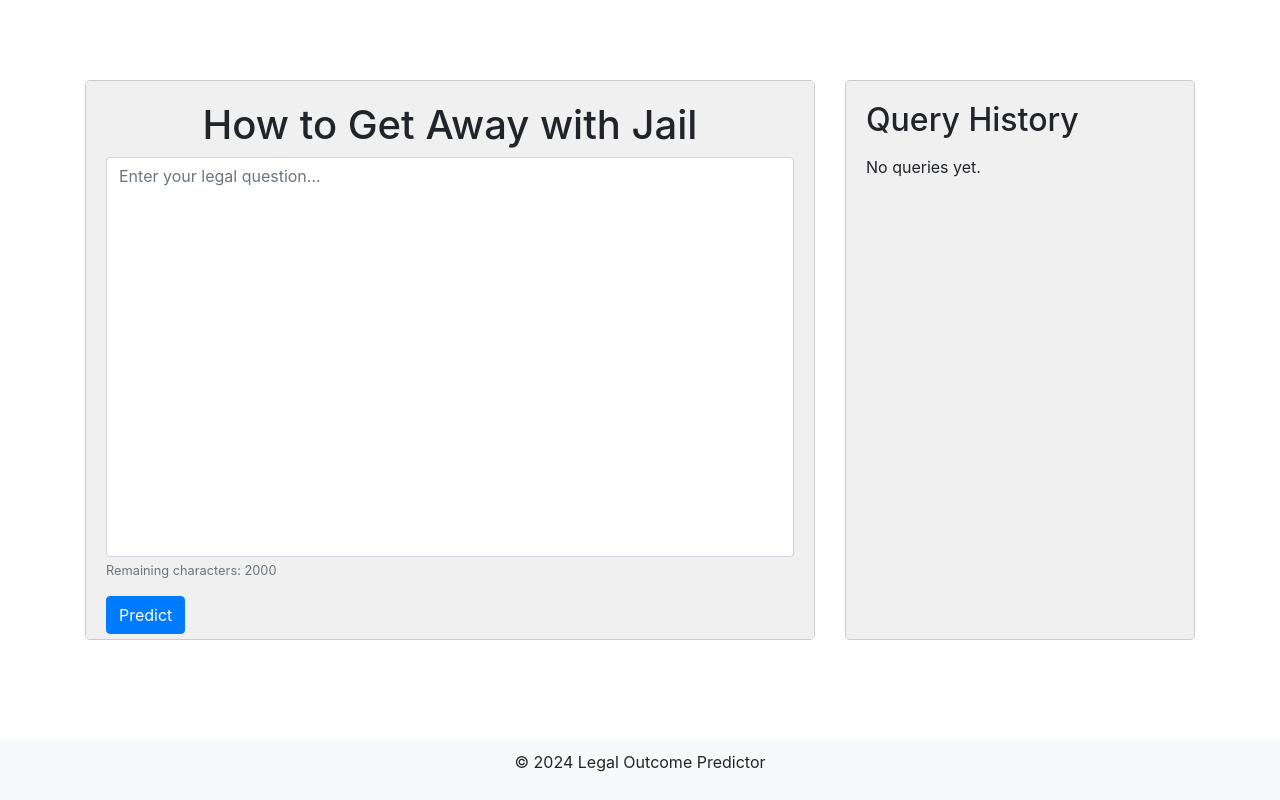
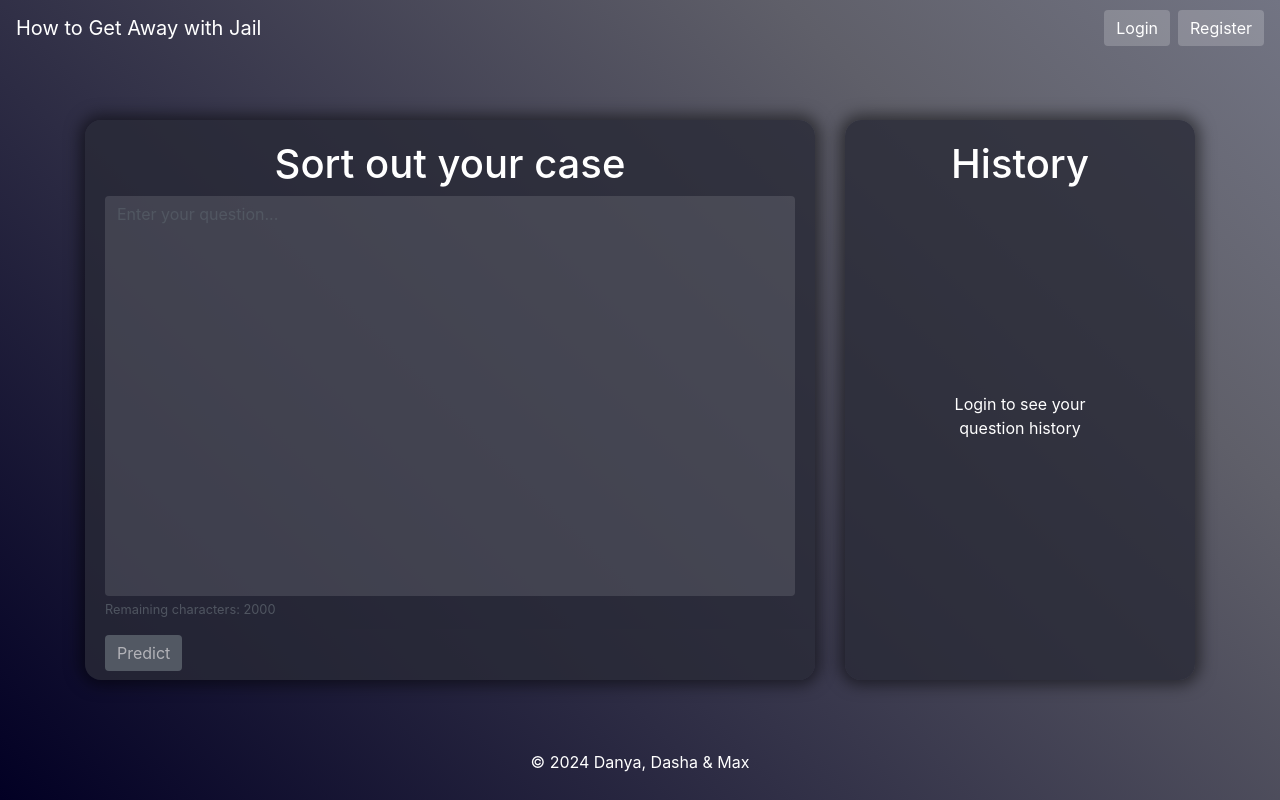
Before and after one commit to MaksNick/HowToGetAwayWithJail, a Django app: page / in a window 1280 px wide. Run offline with Django 4.2, Linux system fonts and the light colour scheme; some libraries are stand-ins or nearby versions.

Commit message:
Upd design + auth logic

```diff
--- a/predictor/forms.py
+++ b/predictor/forms.py
@@ -3,6 +3,8 @@ from django import forms
 
 class QueryForm(forms.Form):
     query_text = forms.CharField(
-        widget=forms.Textarea(attrs={"rows": 5, "cols": 40, "maxlength": 2000}),
+        widget=forms.Textarea(
+            attrs={"rows": 5, "cols": 40, "maxlength": 2000, "class": "query-textarea"}
+        ),
         label="",
     )
--- a/predictor/models.py
+++ b/predictor/models.py
@@ -3,7 +3,6 @@ from django.db import models
 
 class QueryHistory(models.Model):
     query_text = models.TextField(max_length=255)
-    timestamp = models.DateTimeField(auto_now_add=True)
     user = models.ForeignKey("auth.User", on_delete=models.CASCADE)
     predicted_outcome = models.CharField(max_length=255, default="Something gone wrong")
     timestamp = models.DateTimeField(auto_now_add=True)
--- a/predictor/templates/main.html
+++ b/predictor/templates/main.html
@@ -6,77 +6,156 @@
     <title>Legal Outcome Predictor</title>
     <link rel="stylesheet" href="https://stackpath.bootstrapcdn.com/bootstrap/4.5.2/css/bootstrap.min.css">
     <style>
+        body {
+            background: rgb(2,0,36);
+            background: linear-gradient(45deg, rgba(2,0,36,1) 0%, rgba(95,95,105,1) 76%, rgba(114,116,131,1) 100%);
+            min-height: 100vh;
+            display: flex;
+            flex-direction: column;
+            color: #ffffff;
+        }
         .container {
             padding-top: 20px;
+            flex: 1;
+        }
+        .navbar {
+            background-color: transparent !important;
+            position: fixed;
+            width: 100%;
+            z-index: 1000;
+            box-shadow: none;
+        }
+        .login-message {
+            position: absolute;
+            top: 60%;
+            left: 50%;
+            transform: translate(-50%, -50%);
+        }
+        .footer {
+            background-color: transperent;
+            color: #ffffff;
+            padding: 10px 0;
+            text-align: center;
+            width: 100%;
+            position: fixed;
+            bottom: 0;
+            left: 0;
         }
         .question-container, .history-container {
             height: 100%;
-            background-color: #f0f0f0;
-            border: 1px solid #ccc;
-            border-radius: 5px;
+            background-color: rgba(40, 42, 54, 0.8);
+            border-radius: 1rem;
             padding: 20px;
-            margin-top: 60px;
+            margin-top: 100px;
             max-height: 70vh;
             overflow-y: auto;
+            box-shadow: 0px 0px 15px 5px rgba(0,0,0,0.5);
         }
         .query-container {
-            background-color: #fff;
-            border: 1px solid #ccc;
+            background-color: rgba(255, 255, 255, 0.2);
             border-radius: 5px;
             padding: 10px;
             margin-bottom: 10px;
             cursor: pointer;
+            transition: background-color 0.3s;
         }
         .query-container:hover {
-            background-color: #f0f0f0;
+            background-color: rgba(255, 255, 255, 0.5);
         }
-        .footer {
-            position: fixed;
-            bottom: 0;
-            width: 100%;
-            background-color: #f8f9fa;
-            padding: 10px 0;
-            text-align: center;
+        .query-container a {
+            color: #ffffff;
+        }
+        .query-container p {
+            margin-bottom: 0;
         }
         textarea.form-control {
             height: 400px;
             resize: none;
         }
+        .btn {
+            color: #ffffff;
+        }
+        .btn-primary, .btn-secondary {
+            background-color: rgba(255, 255, 255, 0.2);
+            border: none
+        }
+        .btn-primary:hover, .btn-secondary:hover {
+            background-color: rgba(255, 255, 255, 0.2);
+            border: none
+        }
+        .disabled {
+            pointer-events: none;
+            opacity: 0.6;
+            border: none
+        }
+        .custom-textarea {
+            background-color: rgba(255, 255, 255, 0.2) !important;
+            border: none !important;
+            color: #ffffff !important;
+        }
+
     </style>
 </head>
 <body>
+    <nav class="navbar navbar-expand-lg navbar-dark bg-dark">
+        <a class="navbar-brand" href="#">How to Get Away with Jail</a>
+        <button class="navbar-toggler" type="button" data-toggle="collapse" data-target="#navbarSupportedContent" aria-controls="navbarSupportedContent" aria-expanded="false" aria-label="Toggle navigation">
+            <span class="navbar-toggler-icon"></span>
+        </button>
+
+        <div class="collapse navbar-collapse" id="navbarSupportedContent">
+            <ul class="navbar-nav mr-auto">
+            </ul>
+            {% if user.is_authenticated %}
+                <span class="navbar-text">
+                    Welcome, {{ user.username }}!
+                </span>
+                <form action="{% url 'logout' %}" method="post" class="form-inline my-2 my-lg-0">
+                    {% csrf_token %}
+                    <button class="btn btn-secondary my-2 my-sm-0 ml-2" type="submit">Logout</button>
+                </form>
+            {% else %}
+                <a href="{% url 'login' %}" class="btn btn-secondary my-2 my-sm-0">Login</a>
+                <a href="{% url 'register' %}" class="btn btn-secondary my-2 my-sm-0 ml-2">Register</a>
+            {% endif %}
+        </div>
+    </nav>
     <div class="container">
         <div class="row">
             <div class="col-md-8">
                 <div class="question-container">
-                    <h1 class="text-center">How to Get Away with Jail</h1>
+                    <h1 class="text-center">Sort out your case</h1>
                     <form method="post">
                         {% csrf_token %}
-                        <div class="form-group">
-                            <textarea class="form-control" name="query_text" rows="5" cols="40" maxlength="2000" placeholder="Enter your legal question..." oninput="countCharacters(this)"></textarea>
+                        <div class="form-group {% if not user.is_authenticated %}disabled{% endif %}">
+                            <textarea class="form-control custom-textarea {% if not user.is_authenticated %}disabled{% endif %}" name="query_text" rows="5" cols="40" maxlength="2000" placeholder="Enter your question..." {% if not user.is_authenticated %}disabled{% endif %} oninput="countCharacters(this)"></textarea>
                             <small class="form-text text-muted">Remaining characters: <span id="charCount">2000</span></small>
                         </div>
-                        <button type="submit" class="btn btn-primary">Predict</button>
+                        <button type="submit" class="btn btn-secondary {% if not user.is_authenticated %}disabled{% endif %}" {% if not user.is_authenticated %}disabled{% endif %}>Predict</button>
                     </form>
                 </div>
             </div>
             <div class="col-md-4">
                 <div class="history-container">
-                    <h2 class="mb-3">Query History</h2>
+                    <h1 class="text-center">History</h1>
+                    {% if user.is_authenticated %}
                         {% if query_history %}
                             {% for query in query_history %}
                                 <div class="query-container">
                                     <a href="{% url 'query_detail' query.id %}">
-                                {% if query.query_text|length > 20 %}
-                                <a href="{% url 'query_detail' query.id %}">{{ query.query_text|slice:":20" }}...
+                                        {% if query.query_text|length > 27 %}
+                                            <p>{{ query.query_text|slice:":27"}}...</p>
                                         {% else %}
-                                <a href="{% url 'query_detail' query.id %}">{{ query.query_text }}
+                                            <p>{{ query.query_text }}</p>
                                         {% endif %}
                                     </a>
                                 </div>
                             {% endfor %}
                         {% else %}
                             <p>No queries yet.</p>
+                        {% endif %}
+                    {% else %}
+                    <p class="text-center login-message">Login to see your question history</p>
                     {% endif %}
                 </div>
             </div>
@@ -87,7 +166,7 @@
     <script src="https://stackpath.bootstrapcdn.com/bootstrap/4.5.2/js/bootstrap.min.js"></script>
 
     <div class="footer">
-        <p>&copy; 2024 Legal Outcome Predictor</p>
+        <p>&copy; 2024 Danya, Dasha & Max</p>
     </div>
 </body>
 </html>
--- a/predictor/urls.py
+++ b/predictor/urls.py
@@ -4,4 +4,7 @@ from . import views
 urlpatterns = [
     path("", views.predict_legal_outcome, name="predict_legal_outcome"),
     path("query/<int:query_id>/", views.query_detail, name="query_detail"),
+    path("login/", views.login_view, name="login"),
+    path("register/", views.register_view, name="register"),
+    path("logout/", views.logout_view, name="logout"),
 ]
--- a/predictor/views.py
+++ b/predictor/views.py
@@ -1,11 +1,48 @@
 from django.shortcuts import render, get_object_or_404, redirect
 from .forms import QueryForm
 from .models import QueryHistory
+from django.http import JsonResponse
+
+from django.contrib.auth.forms import AuthenticationForm, UserCreationForm
+from django.contrib.auth import login, authenticate, logout
+from django.shortcuts import render, redirect
 
 
-from django.shortcuts import render, redirect
-from .forms import QueryForm
-from .models import QueryHistory
+def login_view(request):
+    if request.method == "POST":
+        form = AuthenticationForm(request, data=request.POST)
+        if form.is_valid():
+            username = form.cleaned_data["username"]
+            password = form.cleaned_data["password"]
+            user = authenticate(username=username, password=password)
+            if user is not None:
+                login(request, user)
+                return redirect("predict_legal_outcome")
+            else:
+                # Handle invalid credentials (e.g., display an error message)
+                print("Invalid username or password")
+        else:
+            print(form.errors)  # Inspect form errors for debugging
+    else:
+        form = AuthenticationForm()
+    return render(request, "login.html", {"form": form})
+
+
+def register_view(request):
+    if request.method == "POST":
+        form = UserCreationForm(request.POST)
+        if form.is_valid():
+            user = form.save()
+            login(request, user)
+            return redirect("predict_legal_outcome")
+    else:
+        form = UserCreationForm()
+    return render(request, "register.html", {"form": form})
+
+
+def logout_view(request):
+    logout(request)
+    return redirect("predict_legal_outcome")
 
 
 def predict_legal_outcome(request):
```
Also changed, not shown: predictor/templates/login.html (added, +71 -0 lines), predictor/templates/question.html (+24 -9 lines), predictor/templates/register.html (added, +69 -0 lines), db.sqlite3. Lines whose indentation alone changed are shown as unchanged.
